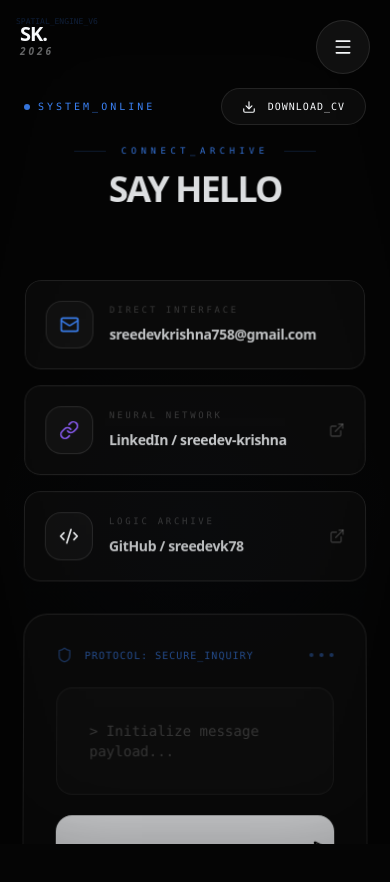
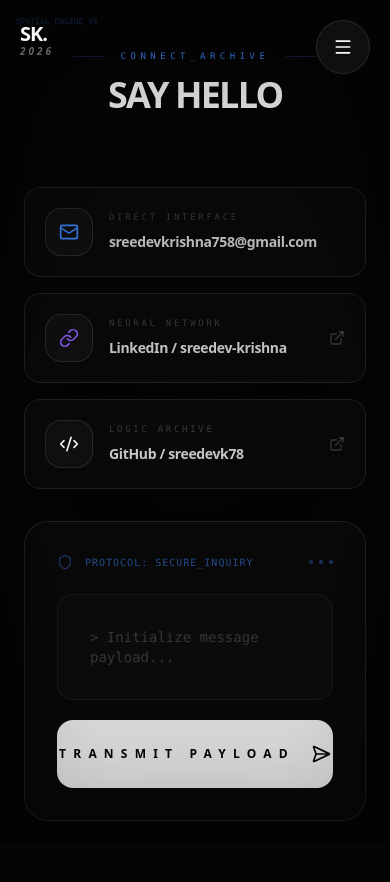
Before and after one commit to sreedevk78/Portfolio, a Next.js app: page / in a window 390 px wide. Shown: the top 882 px of the page. Built offline with nearby package versions, Linux system fonts and the light colour scheme.

Commit message:
feat(mobile): complete responsive overhaul - flatten 3D engine on mobile, fix all section layouts, modal sizing, and global UI

```diff
--- a/src/components/Navbar.tsx
+++ b/src/components/Navbar.tsx
@@ -79,7 +79,7 @@ export default function Navbar() {
             <motion.div
               initial={{ opacity: 0, y: -12, scale: 0.96 }}
               animate={{ opacity: 1, y: 0, scale: 1 }}
-              className="absolute right-0 mt-4 w-56 border border-white/10 bg-obsidian/95 shadow-2xl shadow-black/40 p-2"
+              className="absolute right-0 mt-4 w-56 border border-white/10 bg-obsidian/95 backdrop-blur-xl shadow-2xl shadow-black/40 p-2 rounded-2xl"
             >
               {scenes.map((item) => {
                 const isActive = activeSection === item.index;
--- a/src/components/NeuralNetwork.tsx
+++ b/src/components/NeuralNetwork.tsx
@@ -82,7 +82,8 @@ export default function NeuralNetwork() {
 
     const initParticles = () => {
       particles = [];
-      const particleCount = Math.floor((canvas.width * canvas.height) / 15000);
+      const isMobileCanvas = canvas.width < 768;
+      const particleCount = Math.floor((canvas.width * canvas.height) / (isMobileCanvas ? 25000 : 15000));
       for (let i = 0; i < particleCount; i++) {
         particles.push(new Particle());
       }
@@ -99,7 +100,8 @@ export default function NeuralNetwork() {
           const dy = particles[i].y - particles[j].y;
           const distance = Math.sqrt(dx * dx + dy * dy);
 
-          if (distance < 120 && distance > 1e-6) {
+          const connectDist = canvas.width < 768 ? 80 : 120;
+          if (distance < connectDist && distance > 1e-6) {
             ctx.beginPath();
             ctx.strokeStyle = `rgba(59, 130, 246, ${0.15 - distance/800})`;
             ctx.lineWidth = 0.5;
--- a/src/components/SceneContainer.tsx
+++ b/src/components/SceneContainer.tsx
@@ -4,6 +4,7 @@ import { createContext, useContext } from "react";
 import { motion, type MotionValue, useTransform } from "framer-motion";
 import { useSpatial } from "@/components/SpatialStage";
 import { getSceneById, getSceneIndexFromProgress, getSceneProgress, SCENE_DEPTH, sceneCount, type SceneId } from "@/lib/scenes";
+import useIsMobile from "@/lib/useIsMobile";
 
 type SceneContextValue = {
   sceneId: SceneId;
@@ -26,7 +27,8 @@ export function useSceneProgress() {
 export default function SceneContainer({ children, sceneId }: { children: React.ReactNode; sceneId: SceneId }) {
   const { scrollProgress, cameraZ } = useSpatial();
   const scene = getSceneById(sceneId);
-  const z = -scene.index * SCENE_DEPTH;
+  const isMobile = useIsMobile();
+  const z = isMobile ? 0 : -scene.index * SCENE_DEPTH;
   const center = getSceneProgress(scene.index);
   const segment = sceneCount > 1 ? 1 / (sceneCount - 1) : 1;
   const localProgress = useTransform(
@@ -34,9 +36,9 @@ export default function SceneContainer({ children, sceneId }: { children: React.
     [Math.max(0, center - segment), center, Math.min(1, center + segment)],
     [0, 0.5, 1]
   );
-  const distance = useTransform(cameraZ, (val) => Math.abs(val + z));
+  const distance = useTransform(cameraZ, (val) => isMobile ? Math.abs(scene.index * SCENE_DEPTH - val) : Math.abs(val + z));
 
-  const opacity = useTransform(distance, [0, 300, 560, 760], [1, 0.96, 0.08, 0]);
+  const opacity = useTransform(distance, isMobile ? [0, 400, 700, 900] : [0, 300, 560, 760], [1, 0.96, 0.08, 0]);
   const scale = useTransform(distance, [0, 760, 1200], [1, 0.97, 0.9]);
   const sceneContrast = useTransform(distance, [0, 720], [0, 0.4]);
   const transitionGlow = useTransform(distance, [0, 240, 520, 760], [0.1, 0.16, 0.04, 0]);
@@ -57,9 +59,9 @@ export default function SceneContainer({ children, sceneId }: { children: React.
         height: "100%",
         z: z,
         opacity,
-        scale,
+        scale: isMobile ? 1 : scale,
         pointerEvents,
-        transformStyle: "preserve-3d"
+        transformStyle: isMobile ? "flat" : "preserve-3d"
       }}
       className="flex items-center justify-center"
     >
@@ -74,8 +76,8 @@ export default function SceneContainer({ children, sceneId }: { children: React.
       <div className="timeline-glow absolute inset-x-[12%] top-1/2 h-[1px] -translate-y-1/2 bg-gradient-to-r from-transparent via-electric/60 to-transparent opacity-0 pointer-events-none z-10" />
 
       <motion.div
-        className="w-full h-full relative z-20 stage-3d"
-        style={{ transformStyle: "preserve-3d" }}
+        className="w-full h-full relative z-20"
+        style={{ transformStyle: isMobile ? "flat" : "preserve-3d" }}
       >
         {children}
       </motion.div>
--- a/src/components/SpatialStage.tsx
+++ b/src/components/SpatialStage.tsx
@@ -3,6 +3,7 @@
 import { motion, MotionValue, useMotionValue, useReducedMotion, useScroll, useSpring, useTransform } from "framer-motion";
 import { createContext, useContext, useEffect } from "react";
 import { SCENE_DEPTH, sceneCount } from "@/lib/scenes";
+import useIsMobile from "@/lib/useIsMobile";
 
 type SpatialContextValue = {
   mouseX: MotionValue<number>;
@@ -29,6 +30,7 @@ export default function SpatialStage({ children, overlay }: { children: React.Re
   const springX = useSpring(mouseX, { stiffness: 50, damping: 20 });
   const springY = useSpring(mouseY, { stiffness: 50, damping: 20 });
   const reduceMotion = useReducedMotion();
+  const isMobile = useIsMobile();
 
   const { scrollYProgress } = useScroll();
 
@@ -73,18 +75,18 @@ export default function SpatialStage({ children, overlay }: { children: React.Re
     <SpatialContext.Provider value={{ mouseX: springX, mouseY: springY, scrollProgress: scrollYProgress, cameraZ }}>
       <main
         className="fixed inset-0 w-full h-screen overflow-hidden bg-[#050505] cinematic-grain pointer-events-none"
-        style={{ perspective: "clamp(800px, 120vw, 1400px)" }}
+        style={{ perspective: isMobile ? "none" : "clamp(800px, 120vw, 1400px)" }}
       >
         <motion.div
-          style={{ transformStyle: "preserve-3d" }}
+          style={{ transformStyle: isMobile ? "flat" : "preserve-3d" }}
           className="absolute inset-0 pointer-events-none"
         >
           <motion.div
             style={{
-              rotateX: reduceMotion ? 0 : unifiedRotateX,
-              rotateY: reduceMotion ? 0 : mouseRotateY,
-              z: cameraZ,
-              transformStyle: "preserve-3d",
+              rotateX: (reduceMotion || isMobile) ? 0 : unifiedRotateX,
+              rotateY: (reduceMotion || isMobile) ? 0 : mouseRotateY,
+              z: isMobile ? 0 : cameraZ,
+              transformStyle: isMobile ? "flat" : "preserve-3d",
             }}
             className="w-full h-full relative"
           >
--- a/src/components/StatusBar.tsx
+++ b/src/components/StatusBar.tsx
@@ -4,7 +4,7 @@ import { Download, Wifi, Battery } from "lucide-react";
 
 export default function StatusBar() {
   return (
-    <div className="fixed top-20 left-0 right-0 z-[150] pointer-events-none md:top-24">
+    <div className="fixed top-20 left-0 right-0 z-[150] pointer-events-none md:top-24 hidden md:block">
       <div className="max-w-[1800px] mx-auto px-6 py-2 md:px-8 md:py-2.5 flex items-center justify-between">
         <div className="flex items-center gap-6">
           <div className="flex items-center gap-2">
--- a/src/components/sections/About.tsx
+++ b/src/components/sections/About.tsx
@@ -44,8 +44,8 @@ export default function About() {
   const copyY = useTransform(progress, [0, 0.45, 1], [0, 0, 0]); // Stabilize text
 
   return (
-    <section className="relative w-full min-h-screen lg:h-screen flex flex-col items-center justify-center py-24 md:py-32 px-6 md:px-8 overflow-hidden">
-      <div className="max-w-7xl mx-auto grid grid-cols-1 lg:grid-cols-2 gap-20 lg:gap-32 items-center">
+    <section className="relative w-full min-h-screen lg:h-screen flex flex-col items-center justify-center py-12 md:py-32 px-6 md:px-8 overflow-hidden">
+      <div className="max-w-7xl mx-auto grid grid-cols-1 lg:grid-cols-2 gap-8 lg:gap-32 items-center">
         <motion.div
           style={{ rotateX: galleryRotateX, rotateY: galleryRotateY }}
           className="relative h-[500px] md:h-[600px] hidden lg:flex items-center justify-center stage-3d"
--- a/src/components/sections/Contact.tsx
+++ b/src/components/sections/Contact.tsx
@@ -144,12 +144,12 @@ export default function Contact() {
         </motion.div>
       </div>
 
-      <div className="absolute bottom-12 left-12 flex flex-col gap-2 opacity-10 font-mono text-[8px] uppercase tracking-[0.4em] pointer-events-none">
+      <div className="absolute bottom-12 left-12 hidden md:flex flex-col gap-2 opacity-10 font-mono text-[8px] uppercase tracking-[0.4em] pointer-events-none">
          <span>Lat: 10.8505 | Long: 76.2711</span>
          <span>Environment: v4.0.2_Live</span>
       </div>
 
-      <div className="absolute bottom-12 right-12 opacity-10 font-mono text-[8px] uppercase tracking-[0.6em] pointer-events-none">
+      <div className="absolute bottom-12 right-12 hidden md:block opacity-10 font-mono text-[8px] uppercase tracking-[0.6em] pointer-events-none">
         [SREEDEV_KRISHNA_(c)_2026]
       </div>
     </section>
--- /dev/null
+++ b/src/lib/useIsMobile.ts
@@ -0,0 +1,22 @@
+"use client";
+
+import { useEffect, useState } from "react";
+
+/**
+ * Returns `true` when the viewport is narrower than 768 px (md breakpoint).
+ * Server-side and first paint default to `false` so desktop markup is rendered
+ * on the server, avoiding hydration mismatches.
+ */
+export default function useIsMobile() {
+  const [isMobile, setIsMobile] = useState(false);
+
+  useEffect(() => {
+    const mql = window.matchMedia("(max-width: 767px)");
+    const update = () => setIsMobile(mql.matches);
+    update();
+    mql.addEventListener("change", update);
+    return () => mql.removeEventListener("change", update);
+  }, []);
+
+  return isMobile;
+}
```
Also changed, not shown: src/components/sections/Experience.tsx (+4 -4 lines), src/components/sections/Hero.tsx (+4 -4 lines), src/components/sections/ProjectShowcase.tsx (+6 -6 lines).
